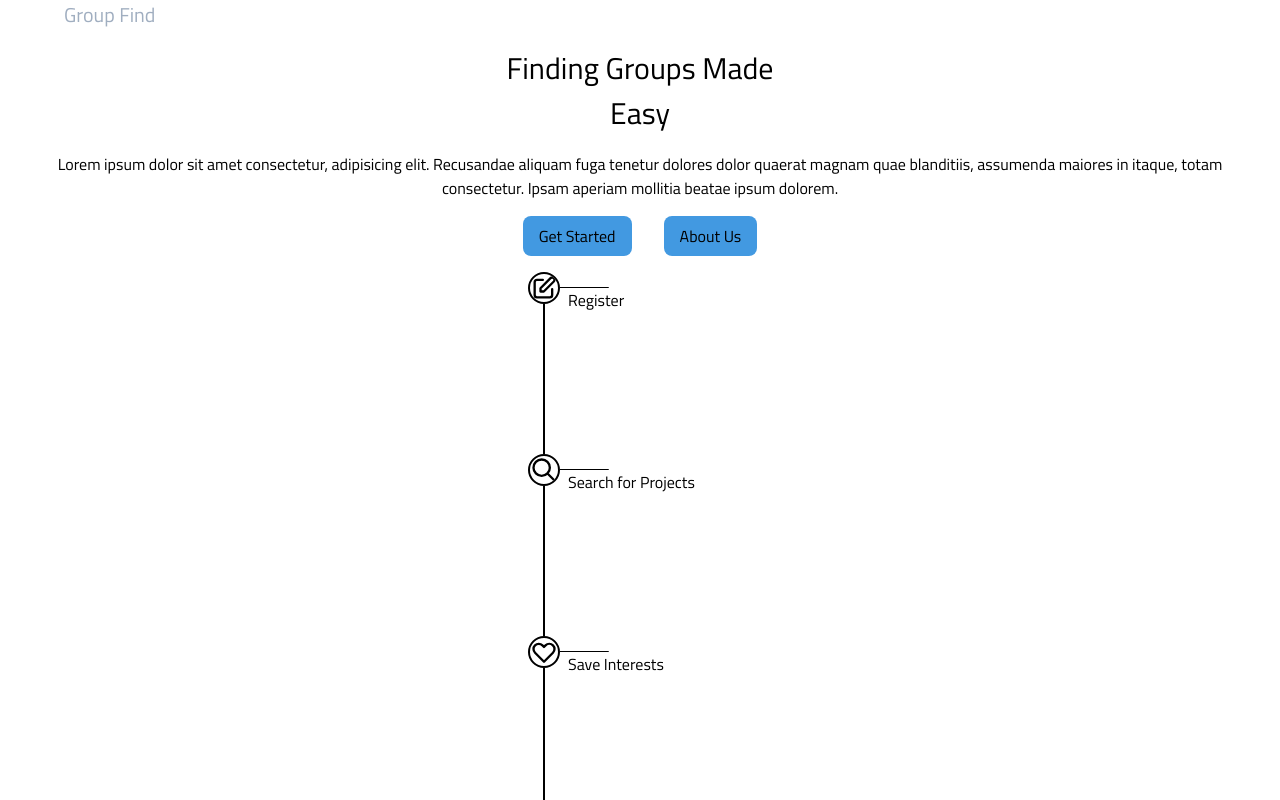
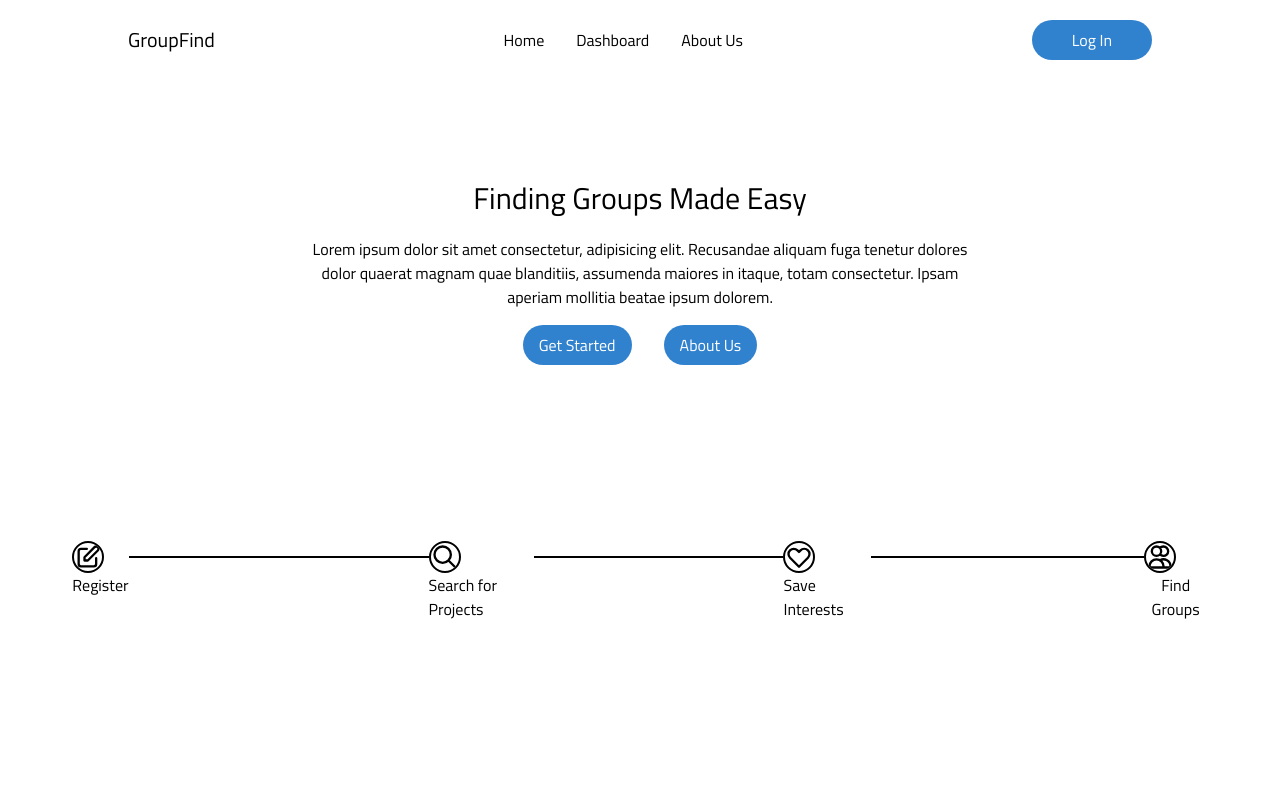
Before and after one commit to kbs5886/group-find-psu, a React (Create React App) app in the folder client/: page / in a window 1280 px wide. Shown: the top 800 px of the page. Built offline with nearby package versions, Linux system fonts and the light colour scheme.

Commit message:
lot of small visual things, check the forms pls

```diff
--- a/client/src/App.js
+++ b/client/src/App.js
@@ -1,7 +1,6 @@
 import React from "react";
 import "./index.css";
 import { Switch, Route } from "react-router-dom";
-// import Header from './Components/Header';
 import Home from "./components/Home";
 import Login from "./components/Login";
 import SignUp from "./components/SignUp";
--- a/client/src/components/Error.jsx
+++ b/client/src/components/Error.jsx
@@ -2,7 +2,7 @@ import React from "react";
 
 const Error = ({ message }) => {
     return (
-        <>
+        <div className='contents'>
             <div className="flex absolute w-full justify-center">
                 <div class="alert-content ml-4 bg-red-200 p-5 rounded border-b-2 border-red-300">
                     <div className="flex">
@@ -30,7 +30,7 @@ const Error = ({ message }) => {
                     </div>
                 </div>
             </div>
-        </>
+        </div>
     );
 };
 
--- a/client/src/components/Foot.jsx
+++ b/client/src/components/Foot.jsx
@@ -59,7 +59,7 @@ const Users = (
     </svg>
 );
 
-const Steps = (props) => {
+const StepsVert = (props) => {
     return(
         <div
         className='flex flex-row justify-center'>
@@ -96,14 +96,80 @@ const Steps = (props) => {
         </div>
     )
 }
+const StepsHorizontal = (props) => {
+    return(
+        <div
+        className='flex flex-row justify-center text-left m-0'>
+            <div
+            className='flex flex-col m-0'>
+                <div>
+                {props.icon}
+                </div>
+                <span>
+                {props.section}
+                </span>
+            </div>
+            <svg
+            className="h-5 m-0"
+            fill="none"
+            stroke="currentColor"
+            xmlns="http://www.w3.org/2000/svg">
+                <path
+                strokeLinecap="round"
+                strokeLinejoin="round"
+                strokeWidth="2"
+                d="M0 16H300"/>
+            </svg>
+        </div>
+    )
+}
 
 const Foot = () => {
     return (
         <div className='contents'>
-            <Steps icon={Register} section='Register'/>
-            <Steps icon={Search} section='Search for Projects'/>
-            <Steps icon={Like} section='Save Interests'/>
-            <Steps icon={Users} section='Find Groups'/>
+            <div className='hidden md:flex md:flex-row m-40 justify-center'>
+                <StepsHorizontal icon={Register} section='Register'/>
+                <StepsHorizontal icon={Search} section='Search for Projects'/>
+                <StepsHorizontal icon={Like} section='Save Interests'/>
+                <div
+                className='flex flex-row justify-between'>
+                    <div
+                    className='flex flex-col'>
+                        {Users}
+                        <span className='px-2'>
+                        Find Groups
+                        </span>
+                    </div>
+                </div>
+            </div>
+            <div className='md:hidden pt-20'>
+                <StepsVert icon={Register} section='Register'/>
+                <StepsVert icon={Search} section='Search for Projects'/>
+                <StepsVert icon={Like} section='Save Interests'/>
+                <div
+                className='flex flex-row justify-center'>
+                    <div
+                    className='flex flex-col'>
+                        {Users}
+                    </div>
+                    <div className='flex flex-col'>
+                        <svg
+                        class="w-48 h-4"
+                        fill="none"
+                        stroke="currentColor"
+                        xmlns="http://www.w3.org/2000/svg">
+                            <path
+                            strokeLinecap="round"
+                            strokeLinejoin="round"
+                            strokeWidth="2"
+                            d="M0 16H48"/>
+                        </svg>
+                        <span className='px-2'>
+                            Find Groups
+                        </span>
+                    </div>
+                </div>
+            </div>
         </div>
     );
 }
--- /dev/null
+++ b/client/src/components/FormElements/TextInput.jsx
@@ -0,0 +1,21 @@
+import React from 'react';
+
+const TextInput = (props) => {
+    return(
+        <label>
+            <span  className='block px-4'>
+                {props.fieldName}
+            </span>
+            <input
+            className="w-64 h-8 border border-gray-400 pl-4 mb-3 rounded-2xl placeholder-gray-400 text-sm"
+            type={props.type}
+            placeholder={props.placeholder}
+            required = {props.required}
+            minLength = {props.minLength}
+            onChange = {props.change}
+            />
+        </label>
+    )
+}
+
+export default TextInput
--- a/client/src/components/Header.jsx
+++ b/client/src/components/Header.jsx
@@ -5,9 +5,16 @@ import Nav from './Nav'
 function Header(){
 
     return(
-        <header className='px-4 lg:px-16 flex flex-row flex-wrap items-center justify-between lg:py-0 py-2'>
-            <a href='index.html' className='text-center text-gray-500 text-xl'>Group Find</a>
-            <Nav className='flex-1'/>
+        <header className='px-4 lg:px-32 flex flex-row flex-wrap items-center justify-between py-2 mb-20'>
+            <a href='/' className='text-center text-xl'>GroupFind</a>
+            <Nav/>
+            <div clasName='hidden md:flex-1 md:flex border-2 border-black'>
+            <a href='/login' className='hidden md:block'>
+                <button className='hidden md:block rounded-3xl px-10 py-2 bg-blue-600 text-white hover:bg-blue-400 hover:text-black'>
+                    Log In
+                </button>
+            </a>
+        </div>
         </header>
     );
 }
--- a/client/src/components/Home.jsx
+++ b/client/src/components/Home.jsx
@@ -5,10 +5,12 @@ import Foot from './Foot';
 
 const Home = () => {
     return (
-        <div className='flex flex-col w-full h-full font-titillium'>
-            <Header/>
-            <Main />
-            <Foot />
+        <div className='contents'>
+                <Header className='mb-40'/>
+            <div className='flex flex-col w-full h-full font-titillium items-center text-center'>
+                <Main />
+                <Foot />
+            </div>
         </div>
     );
 };
--- a/client/src/components/Home/Main.jsx
+++ b/client/src/components/Home/Main.jsx
@@ -14,23 +14,31 @@ const Main = () => {
         unique: true,
         })
 
-    let arrow
-
-    arrow =(<svg className='h-6 w-6' fill="none" stroke="currentColor" viewBox="0 0 24 24" xmlns="http://www.w3.org/2000/svg"><path strokeLinecap="round" strokeLinejoin="round" strokeWidth="2" d="M17 8l4 4m0 0l-4 4m4-4H3">
-            </path>
+    const arrow =(
+        <svg
+        className='h-6 w-6'
+        fill="none"
+        stroke="currentColor"
+        viewBox="0 0 24 24"
+        xmlns="http://www.w3.org/2000/svg">
+            <path
+            strokeLinecap="round"
+            strokeLinejoin="round"
+            strokeWidth="2"
+            d="M17 8l4 4m0 0l-4 4m4-4H3"/>
         </svg>)
 
     return (
-        <div className='contents w-full text-center'>
+        <div className='contents'>
             <span className='block text-3xl py-4'>
-                Finding Groups Made <br/>Easy
+                Finding Groups Made Easy
             </span>
-            <span className='block px-12'>
+            <span className='block max-w-2xl'>
                 Lorem ipsum dolor sit amet consectetur, adipisicing elit. Recusandae aliquam fuga tenetur dolores dolor quaerat magnam quae blanditiis, assumenda maiores in itaque, totam consectetur. Ipsam aperiam mollitia beatae ipsum dolorem.
             </span>
             <div className='flex flex-row w-full h-36 items-center justify-center py-4'>
                 <a href="/register" className='px-4 ' onMouseEnter={() => setButtonArrow(true)} onMouseLeave={() => setButtonArrow(false)}>
-                    <button className='flex flex-row bg-blue-500 rounded-lg px-2 h-10 items-center'>
+                    <button className='flex flex-row bg-blue-600 text-white rounded-3xl px-2 h-10 items-center hover:bg-blue-400 hover:text-gray-800'>
                         <span className='px-2'>Get Started</span>
                         { transitions.map(({item, key, props}) =>
                             item&&
@@ -45,7 +53,7 @@ const Main = () => {
                     </button>
                 </a>
                 <a href="/aboutus" className='px-4'>
-                    <button className='bg-blue-500 rounded-lg px-4 h-10'>
+                    <button className='bg-blue-600 text-white rounded-3xl px-4 h-10 hover:bg-blue-400 hover:text-gray-800'>
                         About Us
                     </button>
                 </a>
--- a/client/src/components/Login.jsx
+++ b/client/src/components/Login.jsx
@@ -3,9 +3,13 @@ import axios from "axios";
 import { useHistory } from "react-router-dom";
 import loginSVG from "../Images/login_illus.svg";
 import Error from "./Error";
+import TextInput from './FormElements/TextInput';
+import {useSpring, animated} from 'react-spring';
 
 const Login = () => {
     const history = useHistory();
+
+    // Handles personal Data for storage
     const [email, setEmail] = useState("");
     const [password, setPassword] = useState("");
     const [isError, setIsError] = useState(false);
@@ -39,7 +43,7 @@ const Login = () => {
             });
     };
     return (
-        <>
+        <div className='contents'>
             {isError && <Error message={error} />}
             <section className="md:grid md:grid-cols-2 h-screen">
                 <div className="md:flex md:flex-col md:items-center md:justify-center w-screen md:w-full bg-blue-600 h-24 md:h-screen">
@@ -50,7 +54,9 @@ const Login = () => {
                 </div>
                 <div className="flex flex-col mx-8 h-screen mt-4 md:mx-0 md:mt-0 md:bg-white">
                     <div className="flex justify-between md:mx-4 md:mt-4">
-                        <h2>GROUPFIND</h2>
+                        <a href='/'>
+                            <h2>GROUPFIND</h2>
+                        </a>
                         <a href="/register">
                             <button className="text-blue-600 border border-gray-400 px-4">
                                 Sign Up
@@ -73,25 +79,20 @@ const Login = () => {
                                 onSubmit={(e) => handleSubmit(e)}
                                 className="flex flex-col mt-4"
                             >
-                                <input
-                                    name="email"
-                                    className="w-64 h-8 border border-gray-400 pl-4 mb-3 rounded placeholder-gray-400 text-sm"
-                                    type="email"
-                                    placeholder="Email"
-                                    required
-                                    onChange={(e) => setEmail(e.target.value)}
-                                ></input>
-                                <input
-                                    className="w-64 h-8 border border-gray-400 pl-4 mb-3 rounded placeholder-gray-400 text-sm"
-                                    type="password"
-                                    placeholder="Password"
-                                    required
-                                    minLength="6"
-                                    onChange={(e) =>
-                                        setPassword(e.target.value)
-                                    }
-                                ></input>
-                                <button className="bg-blue-600 py-1 text-white rounded">
+                                <TextInput
+                                fieldName='Email:'
+                                type='email'
+                                placeholder='Email'
+                                required='true'
+                                onChange={(e) => setEmail(e.target.value)}/>
+                                <TextInput
+                                fieldName='Password:'
+                                type='password'
+                                placeholder='Password'
+                                required='true'
+                                minLength='6'
+                                onChange={(e) =>setPassword(e.target.value)}/>
+                                <button className="bg-blue-600 py-1 text-white rounded-2xl hover:bg-blue-400 hover:text-gray-800 mt-3">
                                     Log In
                                 </button>
                                 <p className="text-sm mt-2 ">
@@ -108,7 +109,7 @@ const Login = () => {
                     </div>
                 </div>
             </section>
-        </>
+        </div>
     );
 };
 
--- a/client/src/components/Nav.jsx
+++ b/client/src/components/Nav.jsx
@@ -4,7 +4,7 @@ import {useTransition, animated} from 'react-spring';
 function NavElement(props){
 
     return(
-        <a href={props.page} className='py-5 px-4 block sm:hover:text-blue-500 active:text-blue-500 border-black border-b'>
+        <a href={props.page} className='py-5 px-4 block sm:hover:text-blue-500 active:text-blue-500 md:border-0 border-black border-b'>
             {props.pageName}
         </a>
     );
@@ -13,6 +13,7 @@ function NavElement(props){
 function Nav(){
     const [menuToggle, setMenuToggle] = useState(false);
 
+    // Handles Animations for menu transition
     const transitionMenu = useTransition(menuToggle, null, {
         from: {transform: 'translateX(-100%)', opacity: 0},
         enter: {transform: 'translateX(0%)', opacity: 1},
@@ -20,21 +21,22 @@ function Nav(){
         unique: true,
         })
 
-
+    // Handles Animations for menu's mask transition.
     const transitionMask = useTransition(menuToggle, null, {
-        from: {transform: 'translateX(-100%)'},
-        enter: {transform: 'translateX(0%)'},
-        leave: {transform: 'translateX(-100%)'},
+        from: {transform: 'translateX(-100%)', opacity:0},
+        enter: {transform: 'translateX(0%)', opacity:.5},
+        leave: {transform: 'translateX(-100%)', opacity:0},
         unique: true,
         })
 
     return(
     <nav>
-        <svg className="lg:hidden w-12 h-12" fill="none" stroke="currentColor" viewBox="0 0 24 24" xmlns="http://www.w3.org/2000/svg"
+        <svg className="fixed right-0 top-0 mt-1 mr-4 md:hidden w-12 h-12" fill="none" stroke="currentColor" viewBox="0 0 24 24" xmlns="http://www.w3.org/2000/svg"
         onClick={() => setMenuToggle(!menuToggle)}>
             <path strokeLinecap="round" strokeLinejoin="round" strokeWidth="2" d="M4 6h16M4 12h16M4 18h16"></path>
-            </svg>
-            { transitionMenu.map(({item, key, props}) =>
+        </svg>
+
+            {transitionMenu.map(({item, key, props}) =>
                             item&&
                             <animated.div
                                 key={key}
@@ -46,7 +48,7 @@ function Nav(){
                             </animated.div>
                             )
                         }
-            { transitionMask.map(({item, key, props}) =>
+            {transitionMask.map(({item, key, props}) =>
                             item&&
                             <animated.div
                                 key={key}
@@ -55,6 +57,11 @@ function Nav(){
                                 onClick={()=> setMenuToggle(false)}/>
                             )
                         }
+        <div className='hidden md:flex-1 md:flex'>
+            <NavElement page='/home' pageName='Home'/>
+            <NavElement page='/dashboard' pageName='Dashboard'/>
+            <NavElement page='/aboutus' pageName='About Us'/>
+        </div>
     </nav>
 
     );
--- a/client/src/components/SignUp.jsx
+++ b/client/src/components/SignUp.jsx
@@ -3,10 +3,13 @@ import axios from "axios";
 import signupIllus from "../Images/signup_illus.svg";
 import { useHistory } from "react-router-dom";
 import Error from "./Error";
+import TextInput from './FormElements/TextInput';
+
 
 const SignUp = () => {
     const history = useHistory();
 
+    // Handles personal account data
     const [name, setName] = useState("");
     const [email, setEmail] = useState("");
     const [password, setPassword] = useState("");
@@ -41,13 +44,15 @@ const SignUp = () => {
             });
     };
     return (
-        <>
+        <div className='contents'>
             {isError && <Error message={error} />}
             <section class="md:grid md:grid-cols-2 h-screen">
                 <div className="md:hidden w-screen bg-blue-600 h-24"></div>
                 <div className="flex flex-col mx-8 h-screen mt-4 md:mx-0 md:mt-0 md:bg-white">
                     <div className="flex justify-between md:mx-4 md:mt-4">
-                        <h2>GROUPFIND</h2>
+                        <a href='/'>
+                            <h2>GROUPFIND</h2>
+                        </a>
                         <a href="/login">
                             <button className="text-blue-600 border border-gray-400 px-4">
                                 Log In
@@ -70,32 +75,26 @@ const SignUp = () => {
                                 onSubmit={(e) => handleSubmit(e)}
                                 className="flex flex-col mt-4"
                             >
-                                <input
-                                    className="w-64 h-8 border border-gray-400 pl-4 mb-3 rounded placeholder-gray-400 text-sm"
-                                    type="text"
-                                    placeholder="Name"
-                                    required
-                                    onChange={(e) => setName(e.target.value)}
-                                ></input>
-                                <input
-                                    name="email"
-                                    className="w-64 h-8 border border-gray-400 pl-4 mb-3 rounded placeholder-gray-400 text-sm"
-                                    type="email"
-                                    placeholder="Email"
-                                    required
-                                    onChange={(e) => setEmail(e.target.value)}
-                                ></input>
-                                <input
-                                    className="w-64 h-8 border border-gray-400 pl-4 mb-3 rounded placeholder-gray-400 text-sm"
-                                    type="password"
-                                    placeholder="Password"
-                                    required
-                                    minLength="6"
-                                    onChange={(e) =>
-                                        setPassword(e.target.value)
-                                    }
-                                ></input>
-                                <button className="bg-blue-600 py-1 text-white rounded">
+                                <TextInput
+                                fieldName='Name:'
+                                type='text'
+                                placeholder="Name"
+                                required='true'
+                                onChange={(e) => setName(e.target.value)}/>
+                                <TextInput
+                                fieldName='Email:'
+                                type='email'
+                                placeholder='Email'
+                                required='true'
+                                onChange={(e) => setEmail(e.target.value)}/>
+                                <TextInput
+                                fieldName='Password:'
+                                type='password'
+                                placeholder='Password'
+                                required='true'
+                                minLength='6'
+                                onChange={(e) =>setPassword(e.target.value)}/>
+                                <button className="bg-blue-600 py-1 text-white rounded-2xl hover:bg-blue-400 hover:text-gray-800 mt-3">
                                     Sign Up
                                 </button>
                                 <p className="text-sm mt-2 ">
@@ -118,7 +117,7 @@ const SignUp = () => {
                     </h1>
                 </div>
             </section>
-        </>
+        </div>
     );
 };
 
```
